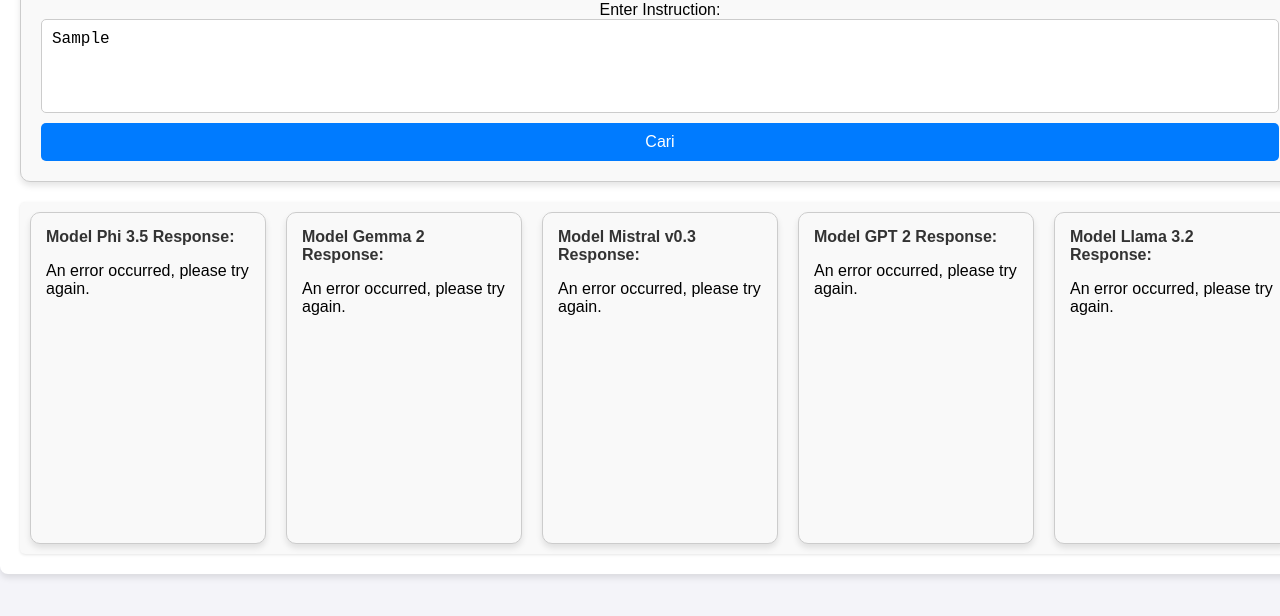
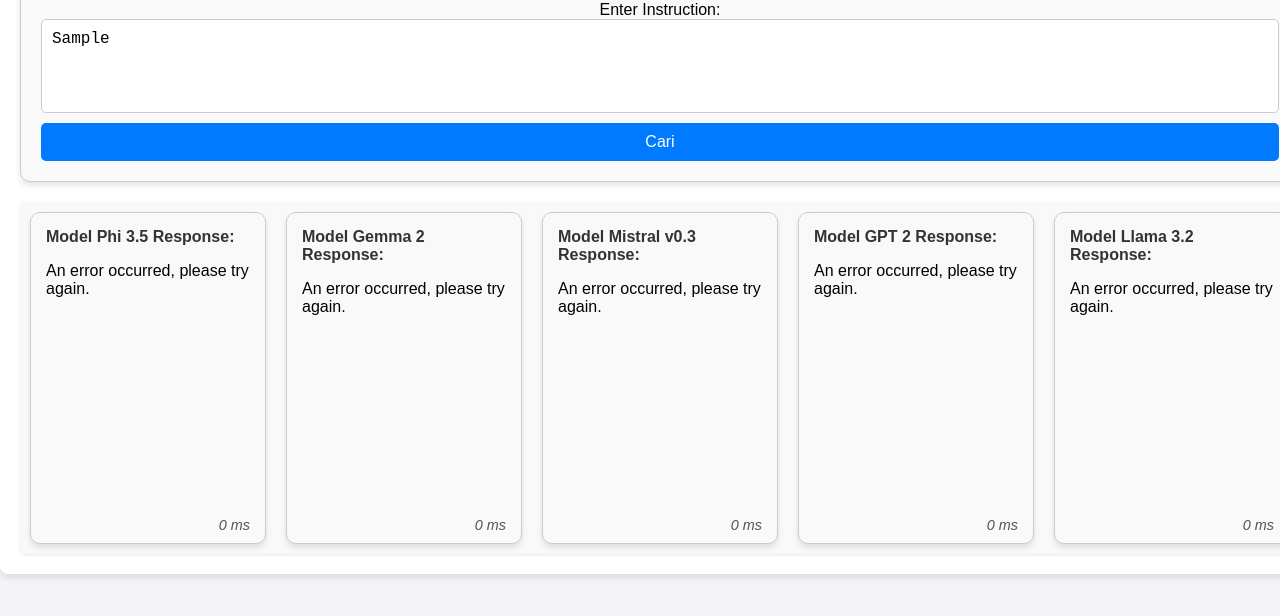
Before and after one commit to nandaarya/quran-chatbot, a website: page docs/index.html in a window 1280 px wide. Both pictures are taken after typing "Sample" into the empty fields and a click on the button "Cari". Shown: the part 140-756 px from the top of the page. Drawn offline with Linux system fonts and the light colour scheme; no server answers.

Commit message:
Separate Inference Time

```diff
--- a/docs/app.js
+++ b/docs/app.js
@@ -1,7 +1,7 @@
 document.getElementById('chatForm').addEventListener('submit', async (e) => {
     e.preventDefault();
 
-    const instruction = document.getElementById('instruction').value;
+    const instruction = document.getElementById('instruction').value.trim();
     const responseContainers = [
         document.getElementById('model1Response'),
         document.getElementById('model2Response'),
@@ -10,14 +10,21 @@
         document.getElementById('model5Response')
     ];
 
-    // Display loading message while waiting for response
+    // Cek apakah instruksi tidak kosong
+    if (!instruction) {
+        alert("Silakan masukkan instruksi.");
+        return;
+    }
+
+    // Tampilkan pesan loading
     responseContainers.forEach(container => {
         container.querySelector('p').textContent = "Generating response...";
+        container.querySelector('.inference-time').textContent = "0 ms";
     });
 
     try {
-        // Send the instruction to the backend (server)
-        const response = await fetch('https://29ad-112-215-237-99.ngrok-free.app/api/chat', {
+        // Kirim instruksi ke backend (server)
+        const response = await fetch('/api/chat', { // Gunakan relative URL
             method: 'POST',
             headers: {
                 'Content-Type': 'application/json',
@@ -25,19 +32,30 @@
             body: JSON.stringify({ instruction })
         });
 
-        // Get the AI response and update the UI
+        if (!response.ok) {
+            throw new Error(`Server error: ${response.status}`);
+        }
+
         const data = await response.json();
 
-        // Display responses from each model
-        data.responses.forEach((modelResponse, index) => {
-            if (responseContainers[index]) {
-                responseContainers[index].querySelector('p').textContent = modelResponse;
-            }
-        });
+        // Pastikan data.responses adalah array dan memiliki panjang yang sesuai
+        if (Array.isArray(data.responses) && data.responses.length === responseContainers.length) {
+            // Tampilkan respons dan inference time di setiap response box
+            data.responses.forEach((modelResponse, index) => {
+                const container = responseContainers[index];
+                if (container) {
+                    container.querySelector('p').textContent = modelResponse.response;
+                    container.querySelector('.inference-time').textContent = `Inference Time: ${modelResponse.inferenceTime}`;
+                }
+            });
+        } else {
+            throw new Error("Invalid response structure from server.");
+        }
     } catch (error) {
         console.error("Error:", error);
         responseContainers.forEach(container => {
             container.querySelector('p').textContent = "An error occurred, please try again.";
+            container.querySelector('.inference-time').textContent = "0 ms";
         });
     }
 });
--- a/docs/index.html
+++ b/docs/index.html
@@ -20,35 +20,32 @@
 
         <!-- AI Responses Section -->
         <div id="responseContainer">
-            <!-- Model 1 Response -->
             <div class="response-box" id="model1Response">
                 <strong>Model Phi 3.5 Response:</strong>
                 <p>Waiting for input...</p>
+                <span class="inference-time">0 ms</span>
             </div>
-
-            <!-- Model 2 Response -->
             <div class="response-box" id="model2Response">
                 <strong>Model Gemma 2 Response:</strong>
                 <p>Waiting for input...</p>
+                <span class="inference-time">0 ms</span>
             </div>
-
-            <!-- Model 3 Response -->
             <div class="response-box" id="model3Response">
                 <strong>Model Mistral v0.3 Response:</strong>
                 <p>Waiting for input...</p>
+                <span class="inference-time">0 ms</span>
             </div>
-
-            <!-- Model 4 Response -->
             <div class="response-box" id="model4Response">
                 <strong>Model GPT 2 Response:</strong>
                 <p>Waiting for input...</p>
+                <span class="inference-time">0 ms</span>
             </div>
-
-            <!-- Model 5 Response -->
             <div class="response-box" id="model5Response">
                 <strong>Model Llama 3.2 Response:</strong>
                 <p>Waiting for input...</p>
+                <span class="inference-time">0 ms</span>
             </div>
+
         </div>
     </div>
 
--- a/docs/styles.css
+++ b/docs/styles.css
@@ -101,3 +101,24 @@
     font-size: 1em;
     color: #333;
 }
+
+.inference-time {
+    position: absolute;
+    bottom: 10px;
+    right: 15px;
+    font-size: 0.9em;
+    color: #555;
+    font-style: italic;
+}
+.response-box {
+    position: relative; /* Set posisi relatif untuk menggunakan elemen absolut di dalamnya */
+    border: 1px solid #ccc;
+    border-radius: 10px;
+    padding: 15px;
+    flex: 1;
+    min-width: 200px;
+    min-height: 300px;
+    text-align: left;
+    box-shadow: 0px 4px 6px rgba(0, 0, 0, 0.1);
+    background-color: #f9f9f9;
+}
```
Also changed, not shown: server.js (+16 -8 lines).
